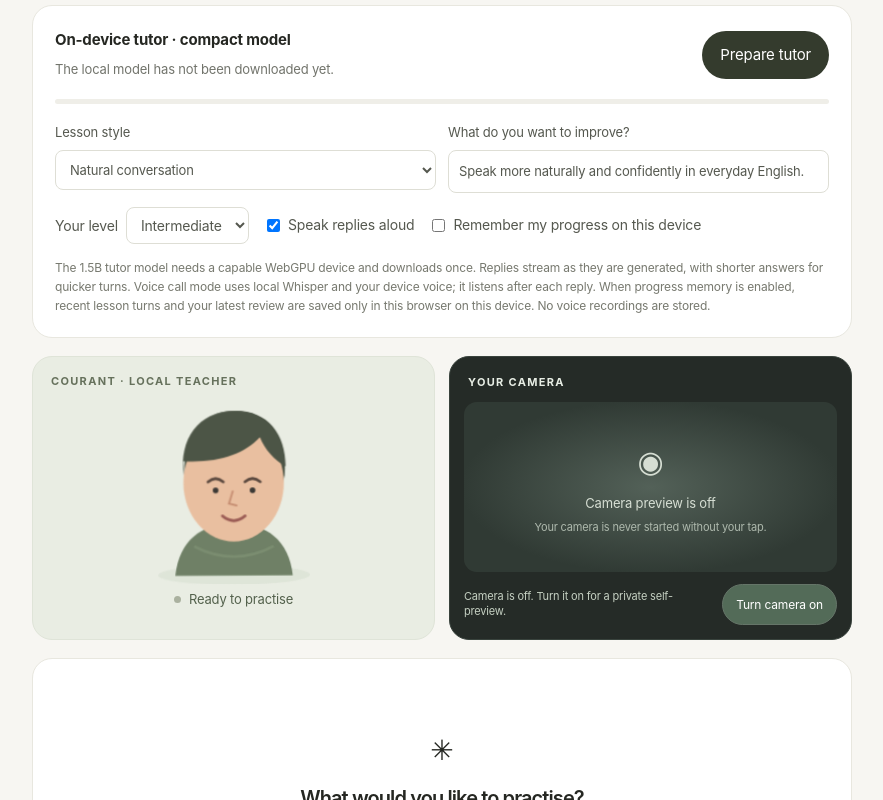
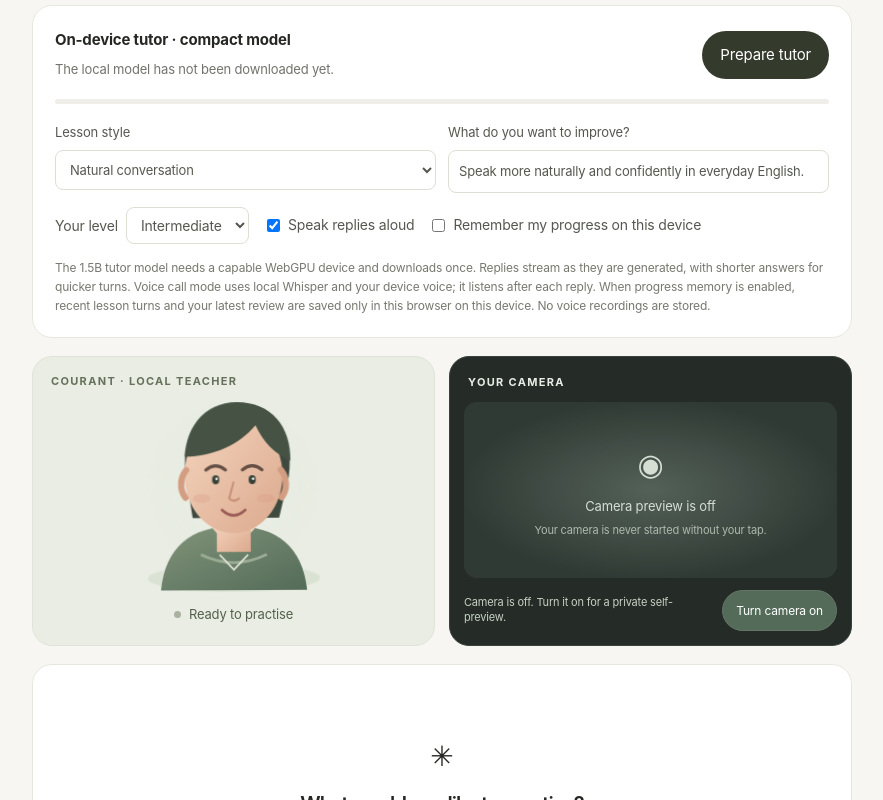
Before and after one commit to manansulya01/Courant, a Next.js app: page /local-tutor in a window 1280 px wide. Shown: the part 384-1184 px from the top of the page, without its empty margins (198-1081 px from the left). Built offline with nearby package versions, Linux system fonts and the light colour scheme.

Commit message:
Improve natural speech voice and living tutor avatar

```diff
--- a/app/local-tutor/page.tsx
+++ b/app/local-tutor/page.tsx
@@ -434,9 +434,15 @@ CONVERSATION RULES:
           utterance.onstart = () => setSpeaking(true);
           utterance.onend = () => { setSpeaking(false); resolve(); };
           utterance.onerror = () => { setSpeaking(false); resolve(); };
-          const englishVoice = window.speechSynthesis.getVoices().find(voice => /^en(-|_)/i.test(voice.lang));
-          if (englishVoice) utterance.voice = englishVoice;
-          utterance.rate = 1.04;
+          const availableVoices = window.speechSynthesis.getVoices();
+          const naturalVoice = availableVoices.find(voice => /aria|jenny|samantha|ava|alloy|google us english|microsoft.*(natural|online)|zira/i.test(voice.name) && /^en(-|_)/i.test(voice.lang))
+            || availableVoices.find(voice => /en-US/i.test(voice.lang))
+            || availableVoices.find(voice => /^en(-|_)/i.test(voice.lang));
+          if (naturalVoice) utterance.voice = naturalVoice;
+          utterance.lang = naturalVoice?.lang || "en-US";
+          utterance.rate = 0.96;
+          utterance.pitch = 1.04;
+          utterance.volume = 1;
           window.speechSynthesis.speak(utterance);
         });
       } else {
@@ -486,7 +492,7 @@ CONVERSATION RULES:
         @keyframes courant-avatar-blink { 0%,45%,48%,100% { transform: scaleY(1); } 46.5%,47.5% { transform: scaleY(.12); } }
         @keyframes courant-avatar-mouth { 0%,100% { transform: scaleY(.55); } 50% { transform: scaleY(1.18); } }
         @keyframes courant-avatar-glow { 0%,100% { opacity: .25; transform: scale(.96); } 50% { opacity: .55; transform: scale(1.04); } }
-        .courant-avatar-art { animation: courant-avatar-float 4.5s ease-in-out infinite; transform-origin: 50% 90%; }
+        .courant-avatar-art { animation: courant-avatar-float 4.5s ease-in-out infinite; transform-origin: 50% 90%; }\n        .courant-avatar-speaking .courant-avatar-art { filter: drop-shadow(0 7px 12px rgba(78,103,75,.12)); }\n        .courant-avatar-speaking { animation-duration: 3.2s; }
         .courant-avatar-eye { transform-box: fill-box; transform-origin: center; animation: courant-avatar-blink 5.2s ease-in-out infinite; }
         .courant-avatar-mouth { transform-box: fill-box; transform-origin: center; }
         .courant-avatar-speaking .courant-avatar-mouth { animation: courant-avatar-mouth .28s ease-in-out infinite alternate; }
@@ -531,22 +537,33 @@ CONVERSATION RULES:
         <section aria-label="Local teacher and camera preview" style={{ display: "grid", gridTemplateColumns: "repeat(auto-fit, minmax(min(100%, 280px), 1fr))", gap: 14, marginBottom: 18 }}>
           <div style={{ background: "#e9ede3", border: "1px solid #dfe4d8", borderRadius: 20, padding: 20, minHeight: 250, display: "flex", flexDirection: "column", alignItems: "center", justifyContent: "center", position: "relative", overflow: "hidden" }}>
             <span style={{ position: "absolute", top: 16, left: 18, color: "#66715c", fontSize: 11, fontWeight: 700, letterSpacing: ".12em" }}>COURANT · LOCAL TEACHER</span>
-            <svg viewBox="0 0 220 190" role="img" aria-label={speaking ? "Animated teacher speaking" : "Animated teacher ready"} className={speaking ? "courant-avatar-art courant-avatar-speaking" : "courant-avatar-art"} style={{ width: "min(100%, 220px)", height: 180, marginTop: 20 }}>
-              <ellipse className="courant-avatar-halo" cx="110" cy="178" rx="78" ry="10" fill="#d4ddce"/>
-              <path d="M48 181c4-37 27-55 62-55s58 18 62 55" fill="#6f8066"/>
-              <path d="M58 73c0-43 22-66 53-66 35 0 56 26 53 68l-9 37H68z" fill="#4c5546"/>
-              <ellipse cx="110" cy="83" rx="53" ry="62" fill="#e9bfa0"/>
-              <path d="M57 75c-4-39 16-67 53-68 36-1 55 24 55 59-12-7-22-18-27-31-17 18-44 27-81 25z" fill="#4c5546"/>
-              <path d="M83 82q8-7 16 0" fill="none" stroke="#5b493f" strokeWidth="3" strokeLinecap="round"/>
-              <path d="M122 82q8-7 16 0" fill="none" stroke="#5b493f" strokeWidth="3" strokeLinecap="round"/>
-              <circle className="courant-avatar-eye" cx="91" cy="91" r="3" fill="#3c3935"/><circle className="courant-avatar-eye" cx="130" cy="91" r="3" fill="#3c3935"/>
-              <path d="M109 92l-4 13 8 2" fill="none" stroke="#c68e72" strokeWidth="2" strokeLinecap="round"/>
-              {speaking ? <ellipse className="courant-avatar-mouth" cx="110" cy="119" rx="10" ry="9" fill="#8f4f4a" stroke="#79413e" strokeWidth="2"/> : <path className="courant-avatar-mouth" d="M98 118q12 10 24 0" fill="none" stroke="#9b5c55" strokeWidth="3" strokeLinecap="round"/>}
-              <path d="M68 150q42 22 84 0" fill="none" stroke="#829477" strokeWidth="3" opacity=".65"/>
+            <svg viewBox="0 0 260 230" role="img" aria-label={speaking ? "Courant is speaking" : listening ? "Courant is listening" : loading ? "Courant is thinking" : "Courant is ready to talk"} className={speaking ? "courant-avatar-art courant-avatar-speaking" : "courant-avatar-art"} style={{ width: "min(100%, 250px)", height: 205, marginTop: 20 }}>
+              <defs>
+                <linearGradient id="courant-skin" x1="0" y1="0" x2="1" y2="1"><stop offset="0" stopColor="#f4d4bd"/><stop offset="1" stopColor="#dba98d"/></linearGradient>
+                <linearGradient id="courant-shirt" x1="0" y1="0" x2="1" y2="1"><stop offset="0" stopColor="#82947a"/><stop offset="1" stopColor="#536b58"/></linearGradient>
+                <radialGradient id="courant-light"><stop offset="0" stopColor="#fff" stopOpacity=".65"/><stop offset="1" stopColor="#d9e4d1" stopOpacity="0"/></radialGradient>
+              </defs>
+              <ellipse className="courant-avatar-halo" cx="130" cy="204" rx="94" ry="15" fill="#cbd8c4"/>
+              <circle className="courant-avatar-halo" cx="130" cy="104" r="96" fill="url(#courant-light)"/>
+              <path d="M48 220c5-49 34-72 82-72s77 23 82 72" fill="url(#courant-shirt)"/>
+              <path d="M104 148l26 29 26-29" fill="#f1d1b9"/>
+              <path d="M111 143h38v34h-38z" fill="url(#courant-skin)"/>
+              <path d="M76 88c-4-49 20-77 57-77 42 0 66 31 59 82l-11 46H84z" fill="#3e493f"/>
+              <ellipse cx="130" cy="91" rx="55" ry="65" fill="url(#courant-skin)"/>
+              <path d="M75 81c-1-43 22-72 59-72 39 0 61 28 60 66-18-8-31-22-39-40-19 22-45 34-80 35z" fill="#465344"/>
+              <path d="M77 85c-7 8-8 22-1 31M183 85c7 8 8 22 1 31" fill="none" stroke="#d39d82" strokeWidth="7" strokeLinecap="round"/>
+              <path d="M99 85q11-9 22 0M140 85q11-9 22 0" fill="none" stroke="#654f45" strokeWidth="3.5" strokeLinecap="round"/>
+              <ellipse className="courant-avatar-eye" cx="110" cy="96" rx="4" ry="5" fill="#354037"/><ellipse className="courant-avatar-eye" cx="151" cy="96" rx="4" ry="5" fill="#354037"/>
+              <circle cx="111" cy="95" r="1.4" fill="#fff"/><circle cx="152" cy="95" r="1.4" fill="#fff"/>
+              <path d="M130 99l-5 18q5 5 11 0" fill="none" stroke="#c58f76" strokeWidth="2.2" strokeLinecap="round"/>
+              <ellipse cx="94" cy="117" rx="10" ry="5" fill="#d98e80" opacity=".25"/><ellipse cx="166" cy="117" rx="10" ry="5" fill="#d98e80" opacity=".25"/>
+              {speaking ? <ellipse className="courant-avatar-mouth" cx="130" cy="132" rx="9" ry="8" fill="#8e514c" stroke="#78433f" strokeWidth="2"/> : <path className="courant-avatar-mouth" d="M117 130q13 12 26 0" fill="none" stroke="#985b55" strokeWidth="3" strokeLinecap="round"/>}
+              <path d="M93 180q37 18 74 0" fill="none" stroke="#a8b79f" strokeWidth="3" opacity=".8"/>
+              <path d="M114 180l16 17 16-17" fill="none" stroke="#e4e9dc" strokeWidth="2" opacity=".9"/>
             </svg>
             <div style={{ display: "flex", alignItems: "center", gap: 8, color: "#53614c", fontSize: 13, marginTop: 2 }}>
               <span aria-hidden="true" style={{ width: 7, height: 7, borderRadius: 99, background: speaking ? "#6c9369" : "#aab19f", boxShadow: speaking ? "0 0 0 4px #d6e2d0" : "none" }} />
-              {speaking ? "Speaking" : loading ? "Thinking" : "Ready to practise"}
+              {speaking ? "Speaking" : listening ? "Listening" : transcribing ? "Understanding you" : loading ? "Thinking" : "Ready to practise"}
             </div>
           </div>
           <div style={{ background: "#252b27", border: "1px solid #39433d", borderRadius: 20, padding: 14, minHeight: 250, display: "flex", flexDirection: "column", justifyContent: "space-between", overflow: "hidden" }}>
```
